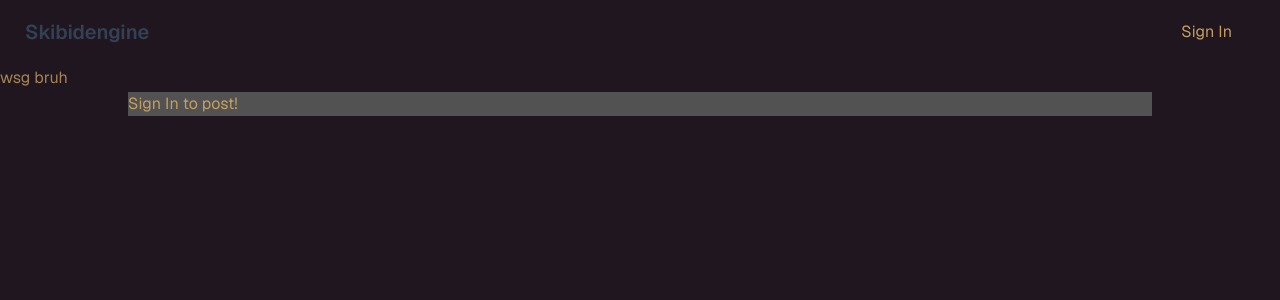
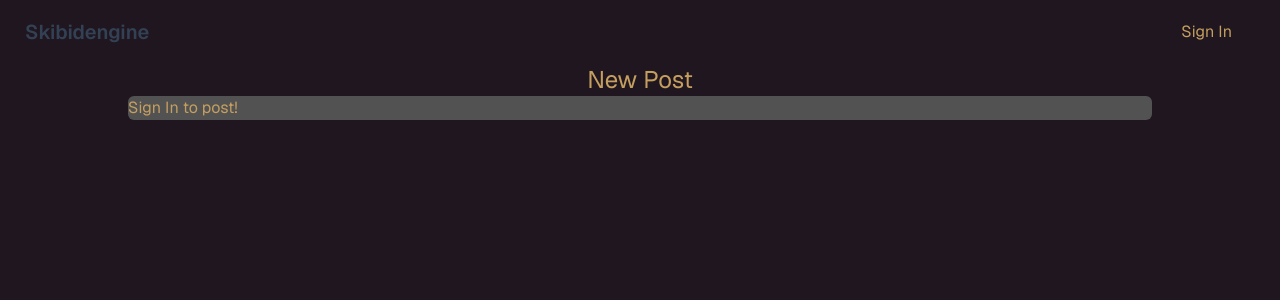
Before and after one commit to bignerdmonster/skibidengine, a Next.js app: page /newpost in a window 1280 px wide. Shown: the top 300 px of the page. Built offline with nearby package versions, Linux system fonts and the light colour scheme; no server answers.

Commit message:
looks better

```diff
--- a/src/app/_components/editer.tsx
+++ b/src/app/_components/editer.tsx
@@ -7,12 +7,14 @@ export default function MarkdownEditor() {
   const [value, setValue] = useState("type your stuff");
   const [val2, setVal2] = useState("Title...");
   return (
-    <div className="mx-auto">
-      <div className="container">
-        <input value={val2} onChange={(val) => setVal2(val.target.value)} className="input input-bordered w-full max-w-xs" />
+    <div className="mx-auto content-center p-2 pb-5">
+      <div className="flex justify-center content-center mx-auto pb-2">
+          <input className="input input-bordered" value={val2} onChange={(val) => setVal2(val.target.value)} />
+      </div>
+     <div className="pb-3">
         <MDEditor value={value} onChange={(val) => setValue(val ?? "")} />
-      </div>
-      <button onClick={() => {void saveText(val2,value);redirect('/')}
+    </div>
+      <button className="btn btn-block text-xl" onClick={() => {void saveText(val2,value);redirect('/')}
         }>Post!</button>
     </div>
   );
--- a/src/app/newpost/page.tsx
+++ b/src/app/newpost/page.tsx
@@ -10,8 +10,8 @@ export default function Page() {
         </Head>
 
         <main className="mx-auto">
-            <h1 className="prose">wsg bruh</h1>
-            <div className="content-center mx-auto w-4/5 bg-neutral-600">
+            <h1 className="content-center mx-auto text-center text-2xl">New Post</h1>
+            <div className="content-center mx-auto w-4/5 bg-neutral-600 rounded-md">
                 <SignedIn><MarkdownEditor/></SignedIn>
                 <SignedOut><SignInButton>Sign In to post!</SignInButton></SignedOut>
             </div>
```
